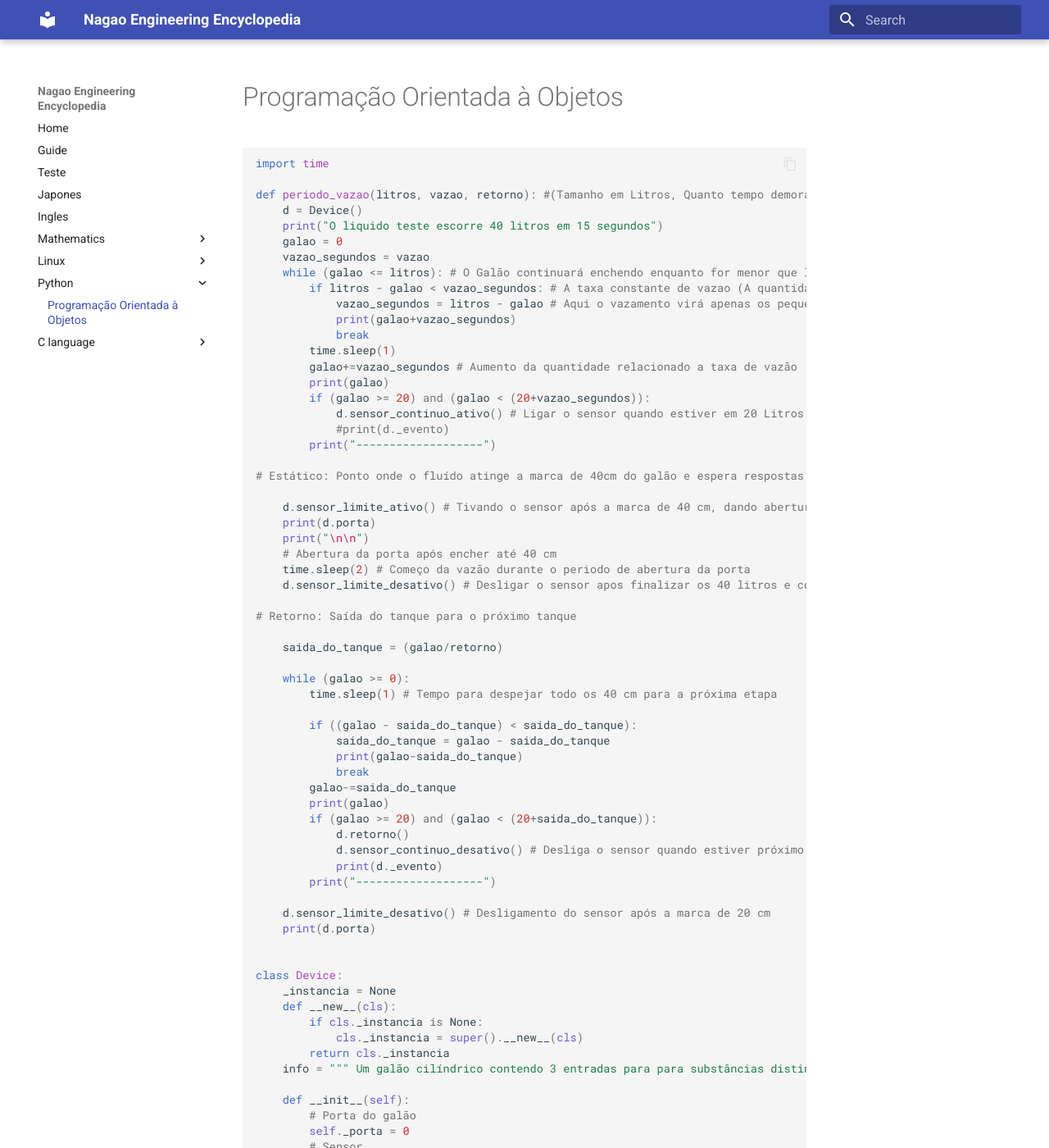
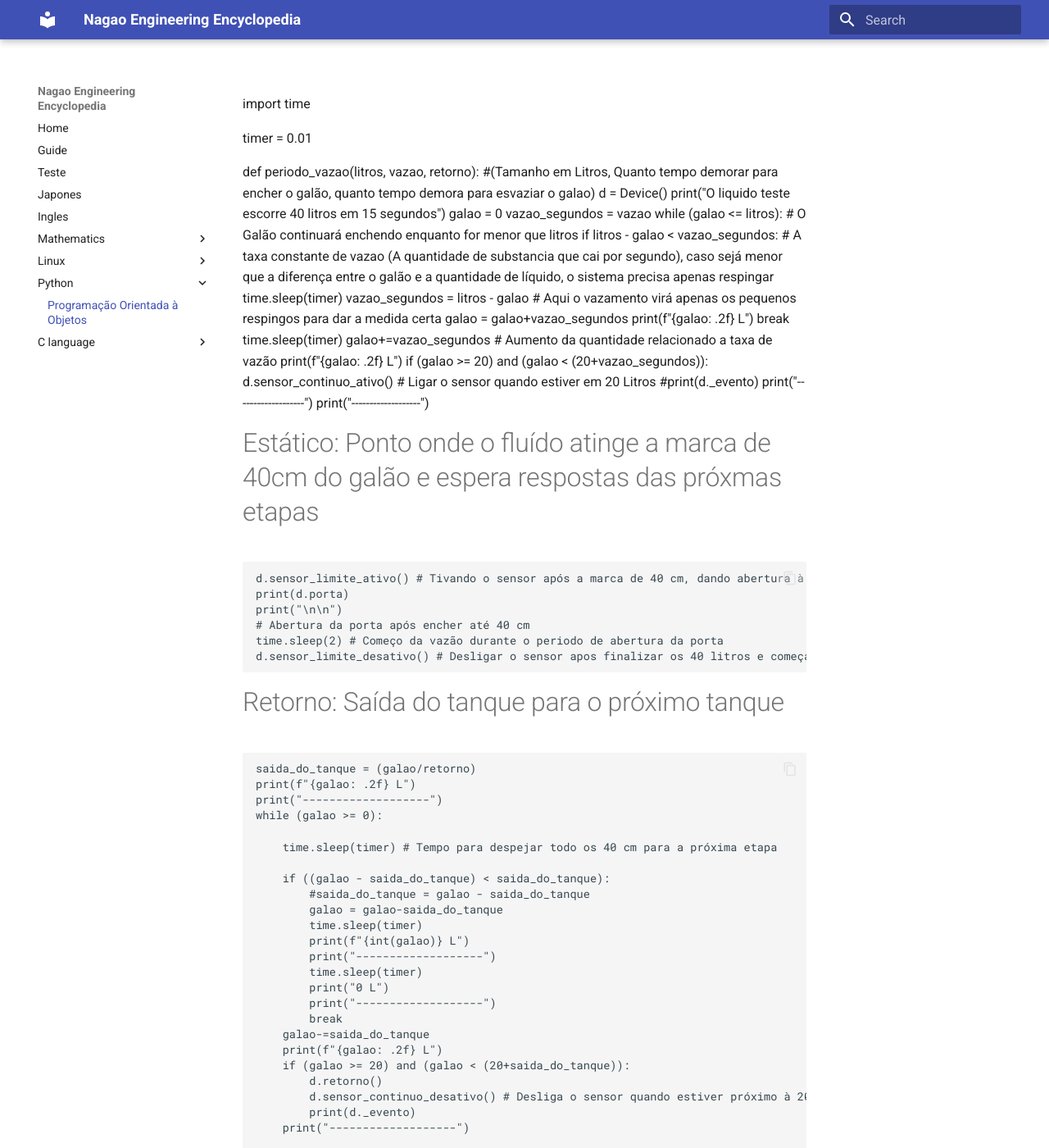
Before and after one commit to NagaoVictor/nagao-engineering, an MkDocs documentation site: the page built from docs/python/poo.md, in a window 1280 px wide and 1400 px high. Shown: the whole window at 82% size. Built offline with MkDocs 1.6.1 and Material for MkDocs 9.7.7, drawn with Linux system fonts in a browser that asks for light colours; some of the changed text lies outside the part shown.

Commit message:
Update poo.md

````diff
--- a/docs/python/poo.md
+++ b/docs/python/poo.md
@@ -1,6 +1,6 @@
-```python
+import time
 
-import time
+timer = 0.01
 
 def periodo_vazao(litros, vazao, retorno): #(Tamanho em Litros, Quanto tempo demorar para encher o galão, quanto tempo demora para esvaziar o galao)
     d = Device()
@@ -9,17 +9,19 @@
     vazao_segundos = vazao
     while (galao <= litros): # O Galão continuará enchendo enquanto for menor que litros
         if litros - galao < vazao_segundos: # A taxa constante de vazao (A quantidade de substancia que cai por segundo), caso sejá menor que a diferença entre o galão e a quantidade de líquido, o sistema precisa apenas respingar
+            time.sleep(timer)
             vazao_segundos = litros - galao # Aqui o vazamento virá apenas os pequenos respingos para dar a medida certa
-            print(galao+vazao_segundos)
+            galao = galao+vazao_segundos
+            print(f"{galao: .2f} L")
             break
-        time.sleep(1)
+        time.sleep(timer)
         galao+=vazao_segundos # Aumento da quantidade relacionado a taxa de vazão
-        print(galao)
+        print(f"{galao: .2f} L")
         if (galao >= 20) and (galao < (20+vazao_segundos)):
             d.sensor_continuo_ativo() # Ligar o sensor quando estiver em 20 Litros
             #print(d._evento)
         print("-------------------")
-
+    print("-------------------")
 # Estático: Ponto onde o fluído atinge a marca de 40cm do galão e espera respostas das próxmas etapas
 
     d.sensor_limite_ativo() # Tivando o sensor após a marca de 40 cm, dando abertura à porta
@@ -32,16 +34,24 @@
 # Retorno: Saída do tanque para o próximo tanque
 
     saida_do_tanque = (galao/retorno)
+    print(f"{galao: .2f} L")
+    print("-------------------")
+    while (galao >= 0):
 
-    while (galao >= 0):
-        time.sleep(1) # Tempo para despejar todo os 40 cm para a próxima etapa
+        time.sleep(timer) # Tempo para despejar todo os 40 cm para a próxima etapa
 
         if ((galao - saida_do_tanque) < saida_do_tanque):
-            saida_do_tanque = galao - saida_do_tanque
-            print(galao-saida_do_tanque)
+            #saida_do_tanque = galao - saida_do_tanque
+            galao = galao-saida_do_tanque
+            time.sleep(timer)
+            print(f"{int(galao)} L")
+            print("-------------------")
+            time.sleep(timer)
+            print("0 L")
+            print("-------------------")
             break
         galao-=saida_do_tanque
-        print(galao)
+        print(f"{galao: .2f} L")
         if (galao >= 20) and (galao < (20+saida_do_tanque)):
             d.retorno()
             d.sensor_continuo_desativo() # Desliga o sensor quando estiver próximo à 20 Litros
@@ -54,13 +64,13 @@
 
 class Device:
     _instancia = None
-    def __new__(cls):
+    def _new_(cls):
         if cls._instancia is None:
-            cls._instancia = super().__new__(cls)
+            cls.instancia = super().new_(cls)
         return cls._instancia
     info = """ Um galão cilíndrico contendo 3 entradas para para substâncias distintas """
 
-    def __init__(self):
+    def _init_(self):
         # Porta do galão
         self._porta = 0
         # Sensor
@@ -103,9 +113,6 @@
     def fechar_porta(self):
         self._porta = 0
 
-
-
-
     @property
     def porta(self):
         if self._porta == 0:
@@ -143,6 +150,7 @@
 
     def sensor_limite_desativo(self):
         self._evento = "Começou a vazão"
+        self.porta = 0
 
     def retorno(self):
         self.sensor_continuo_status = 0
@@ -154,12 +162,3 @@
 print(d.sensor_continuo_status)
 d.sensor_continuo_desativo()
 print(d.sensor_continuo_status)
-
-#xor
-#and
-#or
-
-
-
-periodo_vazao(40, 2.7, 7)
-```
````
